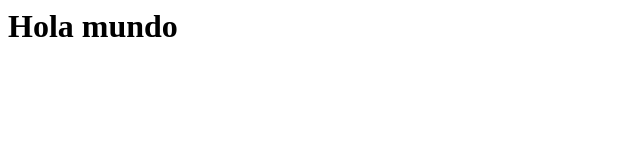
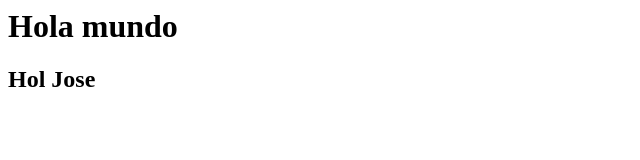
Before and after one commit to joseluiscipagauta22/test_joses, a plain HTML site: page index.html in a window 1280 px wide. Shown: the whole page, without its empty margins (0-640 px from the left). Drawn offline with Linux system fonts and the light colour scheme.

Commit message:
se agrego h2 con texto

```diff
--- a/index.html
+++ b/index.html
@@ -6,5 +6,6 @@
 </head>
 <body>
     <h1>Hola mundo</h1>
+    <h2>Hol Jose</h2>
 </body>
 </html>
```
